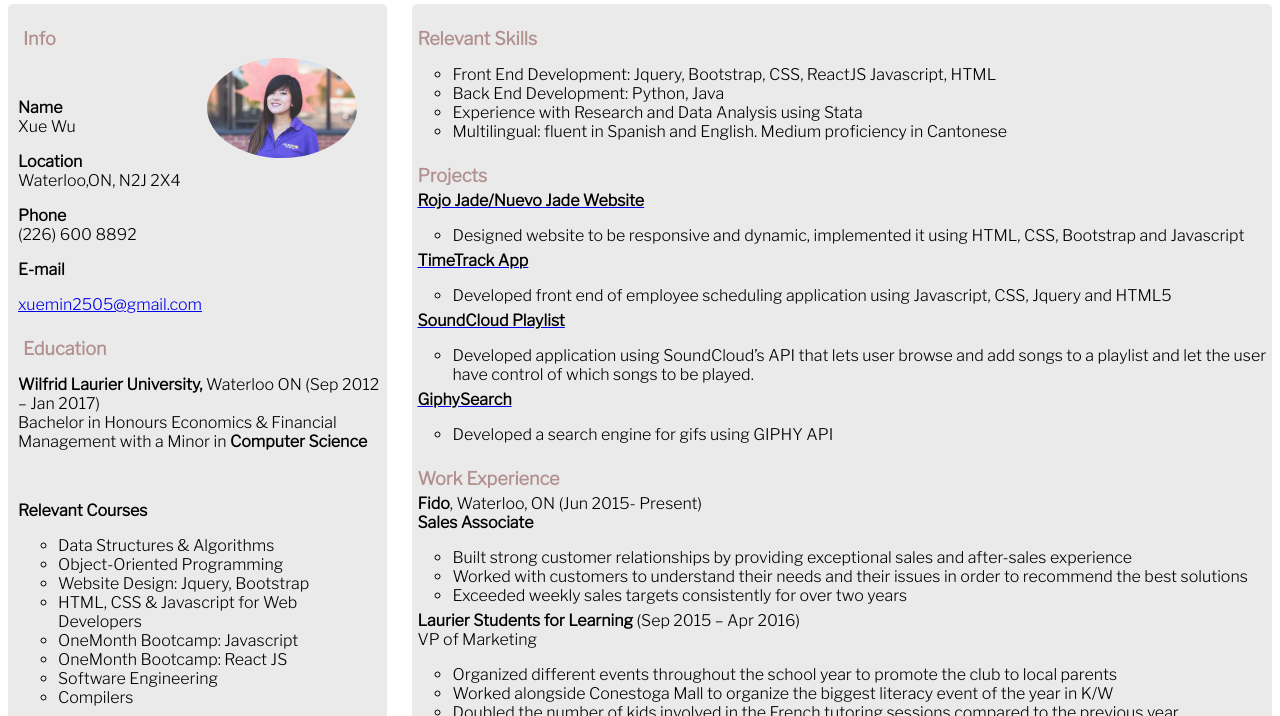
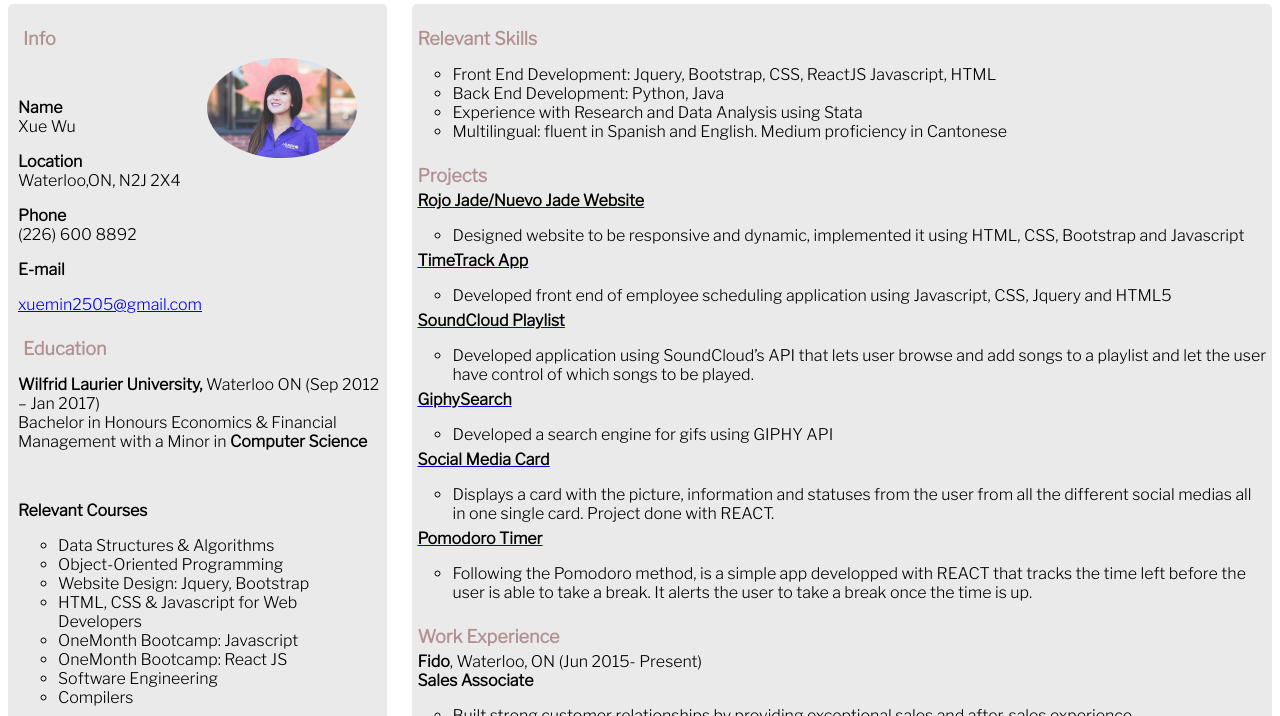
Before and after one commit to xxuuueee/Website, a plain HTML site: page index.html in a window 1280 px wide. Shown: the part 84-800 px from the top of the page. Drawn offline with nearby package versions, Linux system fonts and the light colour scheme; a web font is replaced by a local one.

Commit message:
Update index.html

```diff
--- a/index.html
+++ b/index.html
@@ -89,6 +89,14 @@ Developed front end of employee scheduling application using Javascript, CSS, Jq
 			<ul>
 			<li>Developed a search engine for gifs using GIPHY API</li></ul>
 
+			<a href="https://xxuuueee.github.io/Social-Media-Card/"><p><strong>Social Media Card</strong></p></a>
+			<ul>
+			<li>Displays a card with the picture, information and statuses from the user from all the different social medias all in one single card. Project done with REACT.</li></ul>
+
+			<a href="https://xxuuueee.github.io/Pomodoro-App/"><p><strong>Pomodoro Timer</strong></p></a>
+			<ul>
+			<li>Following the Pomodoro method, is a simple app developped with REACT that tracks the time left before the user is able to take a break. It alerts the user to take a break once the time is up.</li></ul>
+
 			<h4>Work Experience</h4>
 			<p><strong>Fido</strong>, Waterloo, ON (Jun 2015- Present)
 			<br/>
```
